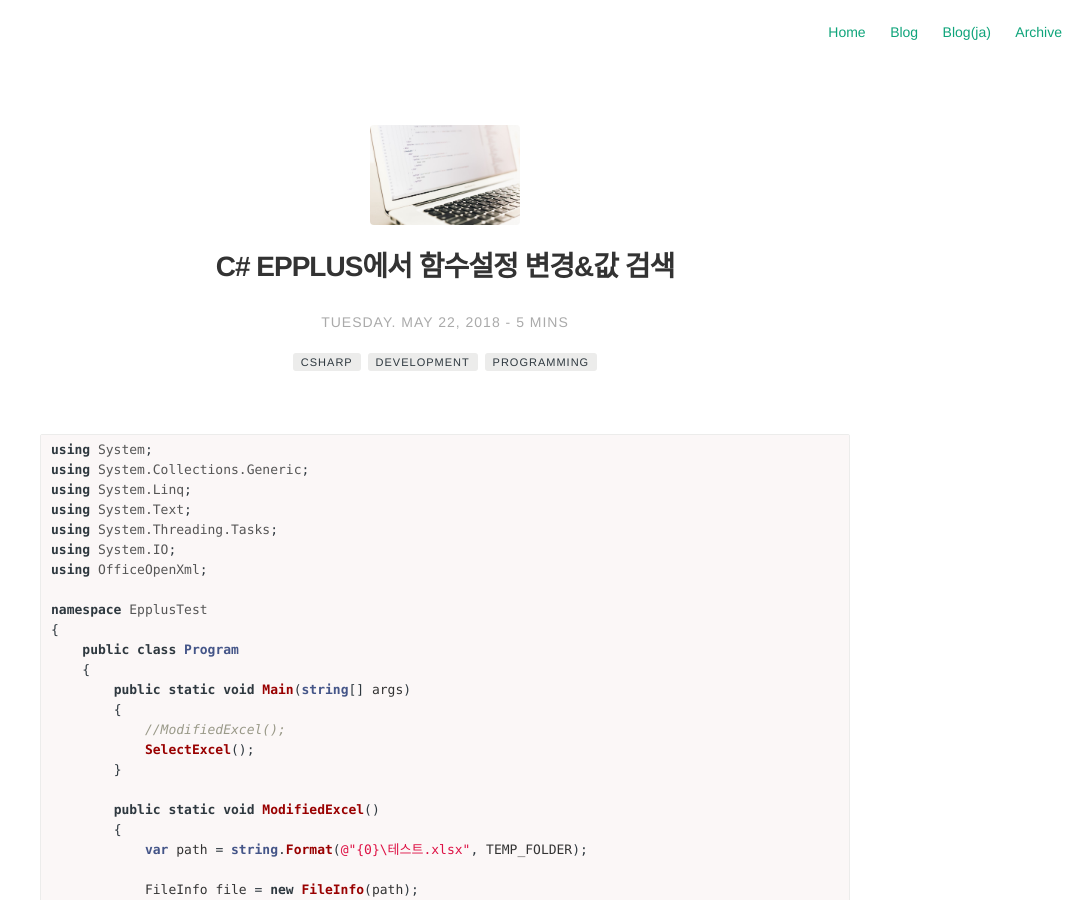
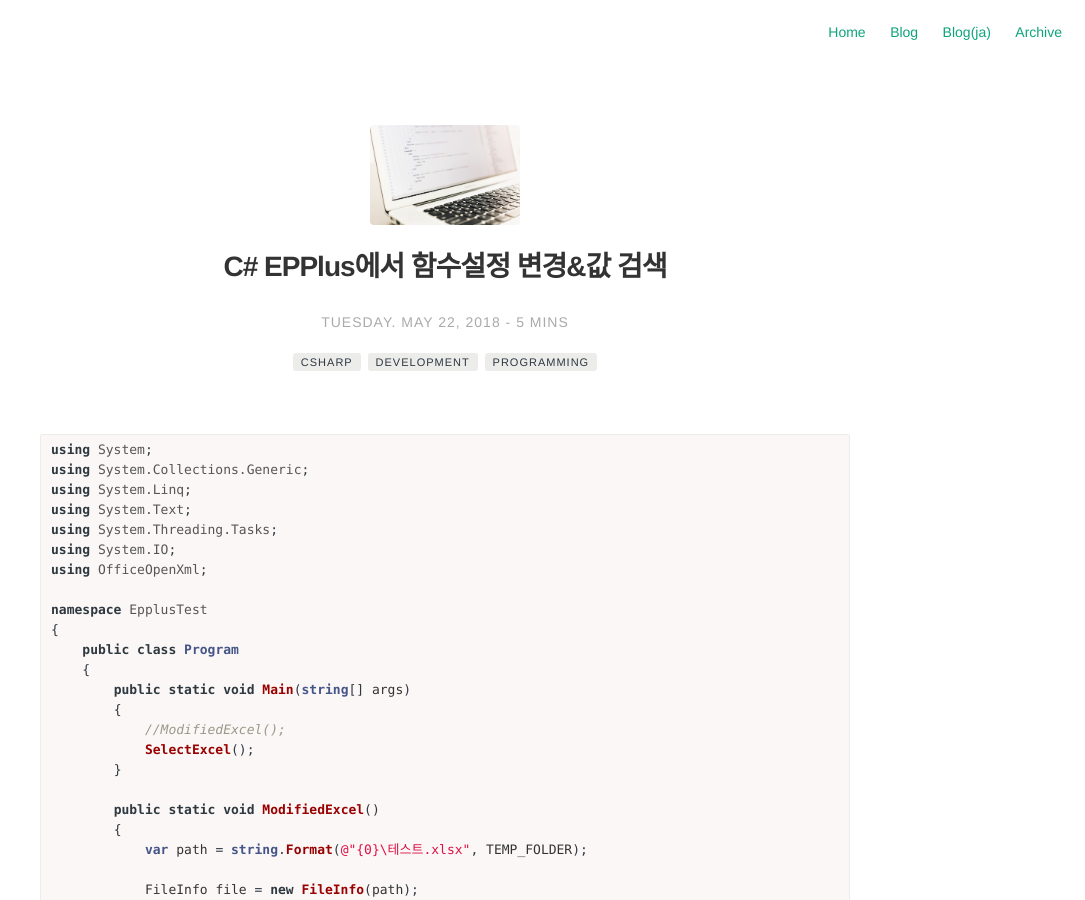
Before and after one commit to Pie001/pie001.github.io, a Jekyll site: the page built from _posts/2018-05-22-001.md, in a window 1280 px wide and 900 px high. Shown: the whole window, without its empty margins (195-1280 px from the left). Built offline with Jekyll 4.4.1, drawn with Linux system fonts in a browser that asks for light colours; comment, search, counter and statistics services are not loaded.

Commit message:
Update 2018-05-22-001.md

````diff
--- a/_posts/2018-05-22-001.md
+++ b/_posts/2018-05-22-001.md
@@ -1,5 +1,5 @@
 ---
-title: C# EPPLUS에서 함수설정 변경&값 검색
+title: C# EPPlus에서 함수설정 변경&값 검색
 layout: post
 date: 2018-05-22 19:00
 image: /assets/images/post_header.jpg
@@ -12,7 +12,7 @@ tag:
 - programming
 category: blog
 author: pie
-description: C# EPPLUS에서 함수설정 변경&값 검색
+description: C# EPPlus에서 함수설정 변경&값 검색
 ---
 
 ```cs
````
